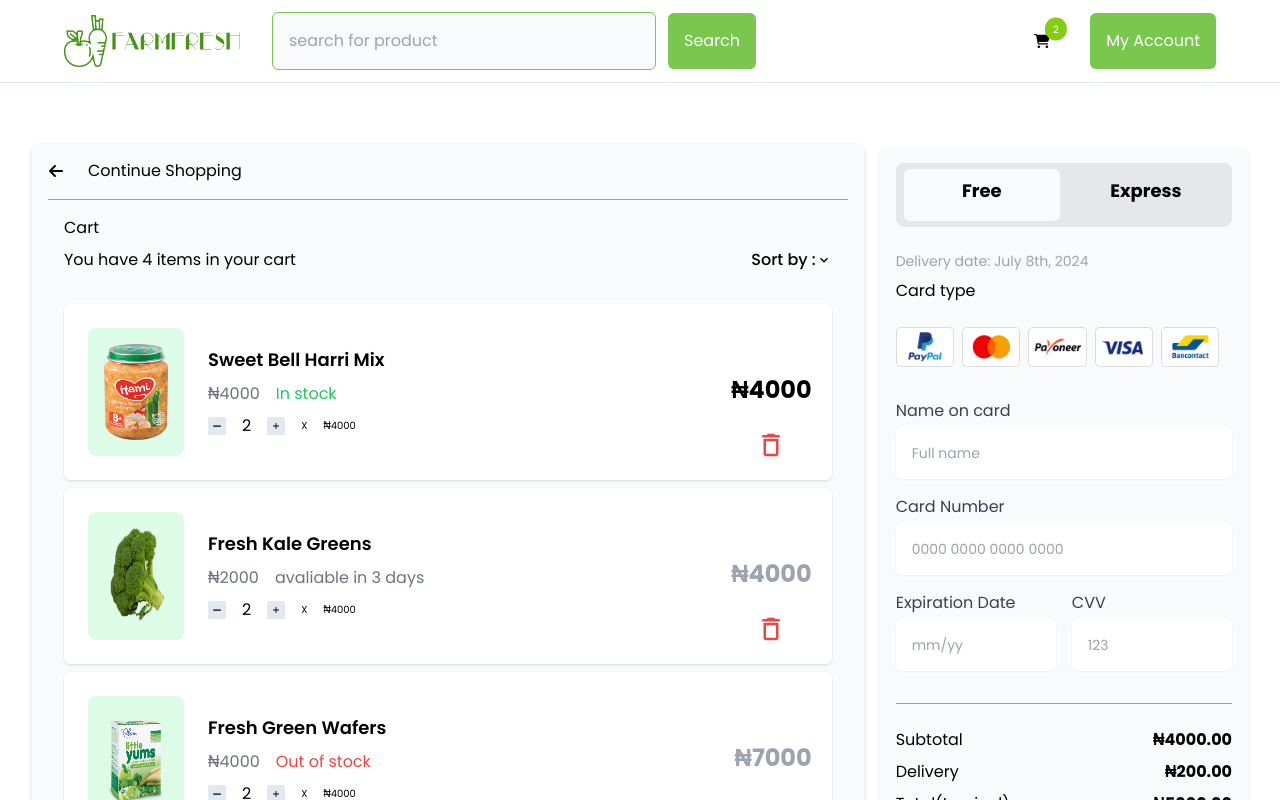
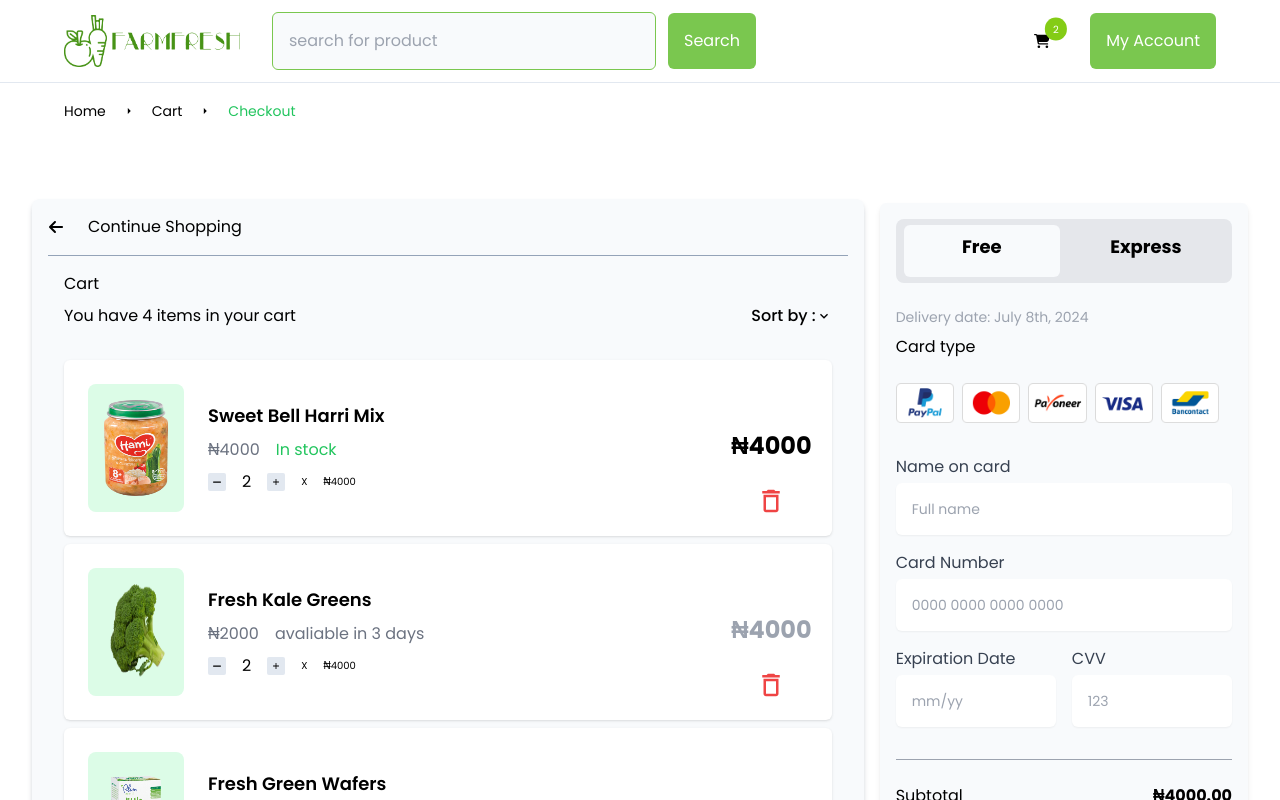
Before and after one commit to Mat-icon/Hng-Stage-2, a Next.js app: page /checkout in a window 1280 px wide. Built offline with nearby package versions, Linux system fonts and the light colour scheme.

Commit message:
first-commit

```diff
--- a/src/app/(components)/Cart.jsx
+++ b/src/app/(components)/Cart.jsx
@@ -1,8 +1,8 @@
 import Image from "next/image";
 import Header from "./Header";
+import { MdArrowRight } from "react-icons/md";
 import {
-  FaArrowDown,
-  FaArrowDown19,
+
   FaStar,
   FaStarHalf,
 } from "react-icons/fa6";
@@ -15,6 +15,9 @@ const ProductDetail = () => {
   return (
     <>
       <Header />
+      <div className="w-full h-14 md:p-4 flex space-x-4 pl-8 md:pl-16 items-center text-sm poppins">
+        <Link href='/'>Home</Link><MdArrowRight/><Link href='/cart' className=" text-green-500">Cart</Link>
+    </div>
       <div className="container mx-auto p-2 md:p-4 lg:p-8 poppins">
         <div className="flex flex-col md:flex-col lg:flex-row">
           <div className="w-full flex flex-col md:flex-row  justify-between  md:w-5/6 p-4">
--- a/src/app/(components)/Checkout.jsx
+++ b/src/app/(components)/Checkout.jsx
@@ -12,13 +12,23 @@ import Image from "next/image";
 import Link from "next/link";
 import { useState } from "react";
 import { FaApplePay } from "react-icons/fa6";
+import { MdArrowRight } from "react-icons/md";
 
 const Checkout = () => {
   const [activeTab, setActiveTab] = useState("Free");
   return (
     <div className="w-full h-auto poppins">
       <Header />
-
+      <div className="w-full h-14 md:p-4 flex space-x-4 pl-8 md:pl-16 items-center text-sm poppins">
+        <Link href="/">Home</Link>
+        <MdArrowRight />
+        <Link href="/cart">
+          Cart
+        </Link><MdArrowRight />
+        <Link href="/checkout" className=" text-green-500">
+          Checkout
+        </Link>
+      </div>
       <div className="w-full h-auto md:p-8 p-2 pb-2 container items-center mx-auto flex flex-col md:flex-col lg:flex-row space-y-8 md:space-x-4">
         <div className="lg:w-9/12 md:w-full w-full bg-slate-50 h-full shadow-md shadow-gray-300 p-2 md:p-4 rounded-lg">
           <div className="flex items-center pb-4 border-b border-slate-400">
@@ -158,7 +168,7 @@ const Checkout = () => {
               </div>
             </div>
             {activeTab === "Free" && (
-              <div >
+              <div>
                 <div className=" space-y-2">
                   <h3 className="text-gray-400 text-sm">
                     Delivery date: July 8th, 2024
@@ -247,15 +257,30 @@ const Checkout = () => {
                 </form>
               </div>
             )}
-            {activeTab === "Express" && <div >
+            {activeTab === "Express" && (
+              <div>
                 <div className=" space-y-2">
                   <h3 className="text-gray-400 text-sm">
                     Delivery date: July 8th, 2024
                   </h3>
                   <h3>Card type</h3>
                   <div className="flex flex-col  w-full space-y-2 md:space-y-2 py-4 ">
-                <Link href='/' className=" bg-black p-2 rounded-md text-center flex items-center justify-center"><p className=" text-4xl text-white"><FaGooglePay/></p></Link>
-                <Link href='/' className=" bg-green-500 p-2 rounded-md text-center flex items-center justify-center"><p className=" text-4xl"><FaApplePay/></p></Link>
+                    <Link
+                      href="/"
+                      className=" bg-black p-2 rounded-md text-center flex items-center justify-center"
+                    >
+                      <p className=" text-4xl text-white">
+                        <FaGooglePay />
+                      </p>
+                    </Link>
+                    <Link
+                      href="/"
+                      className=" bg-green-500 p-2 rounded-md text-center flex items-center justify-center"
+                    >
+                      <p className=" text-4xl">
+                        <FaApplePay />
+                      </p>
+                    </Link>
                   </div>
                   <form className="mt-4">
                     <label className="block">
@@ -294,7 +319,8 @@ const Checkout = () => {
                     </button>
                   </form>
                 </div>
-          </div>}
+              </div>
+            )}
           </div>
         </div>
       </div>
```
Lines whose indentation alone changed are shown as unchanged.
